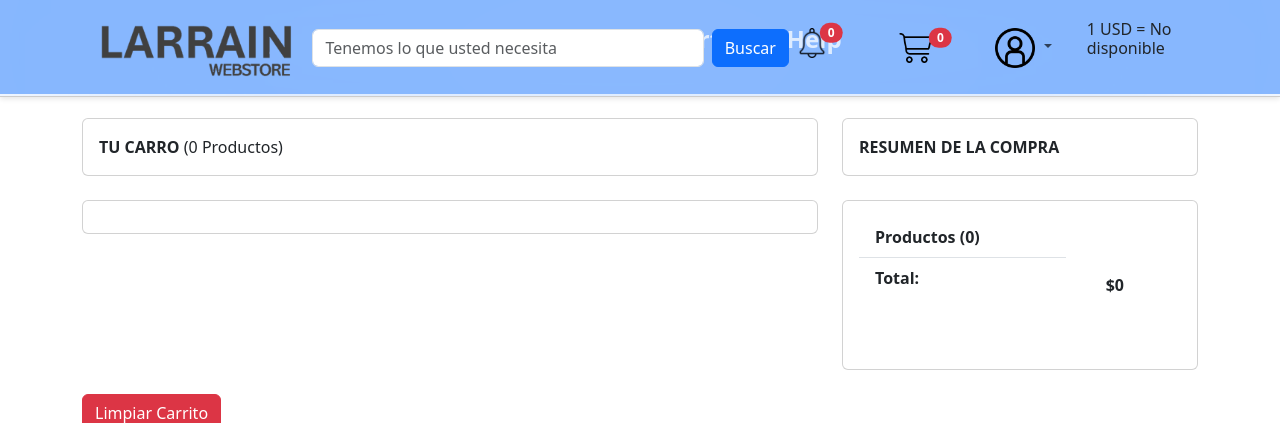
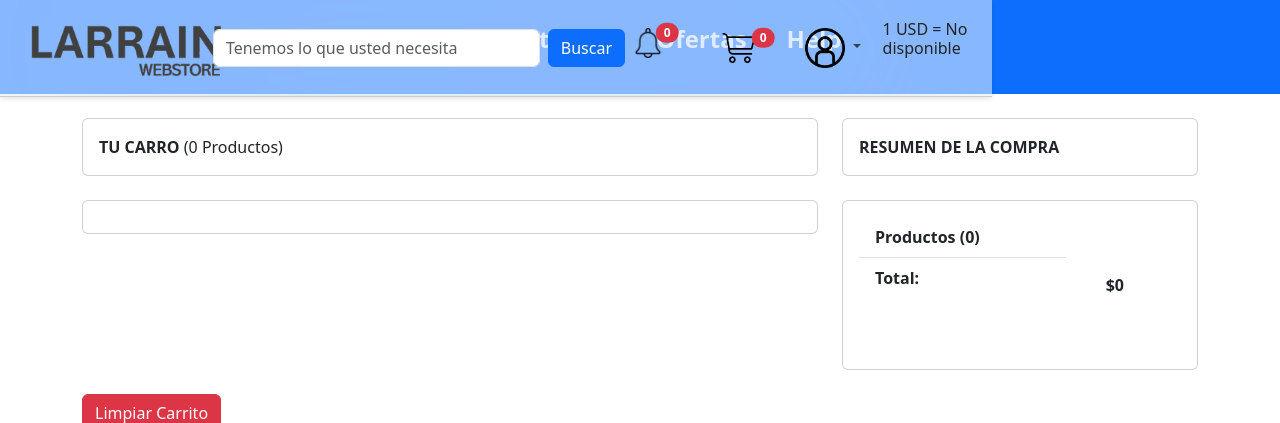
Before and after one commit to CrisGonzaVal/Webstore-Django, a Django app: page /carro/ in a window 1280 px wide. Shown: the top 423 px of the page. Run offline with Django 5.2, Linux system fonts and the light colour scheme; some libraries are stand-ins or nearby versions.

Commit message:
cambios en css base

```diff
--- a/app/static/app/CSS/base.css
+++ b/app/static/app/CSS/base.css
@@ -1,7 +1,5 @@
 /* Estilo para navbar fija */
 .navbar-sticky {
-   width: 100%;
-   top: 0;
    position: fixed;
    z-index: 1000;
    background-color: rgba(255, 255, 255, 0.5);
@@ -78,9 +76,6 @@
 
 
 
-
-
-
 .navbar-sticky ul{
    width: 50%;
 }
@@ -101,7 +96,6 @@ form{
 .menuNav{
    width: 100%;
    position: static;
-   display: inline-block;
    justify-content: space-between;
 
 }
```
